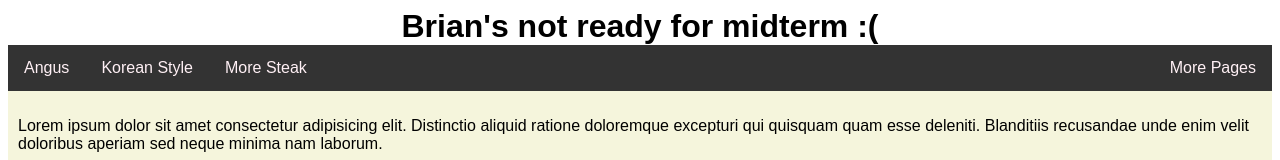
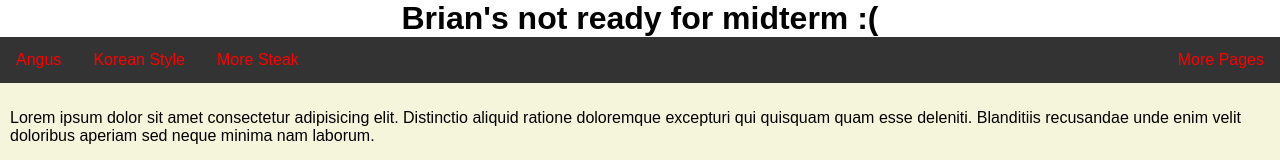
Before and after one commit to briankjkim/comp1537, a plain HTML site: page lab5/index.html in a window 1280 px wide. Shown: the top 160 px of the page. Drawn offline with Linux system fonts and the light colour scheme.

Commit message:
Update style.css

```diff
--- a/lab5/style.css
+++ b/lab5/style.css
@@ -1,4 +1,4 @@
-#body {
+body {
     margin: 0px;
 }
 
@@ -52,7 +52,7 @@
     float: left;
     padding: 10px;
 
-    color: lavenderblush;
+    color: red;
     text-decoration: none;
 
     padding: 14px 16px;
```
